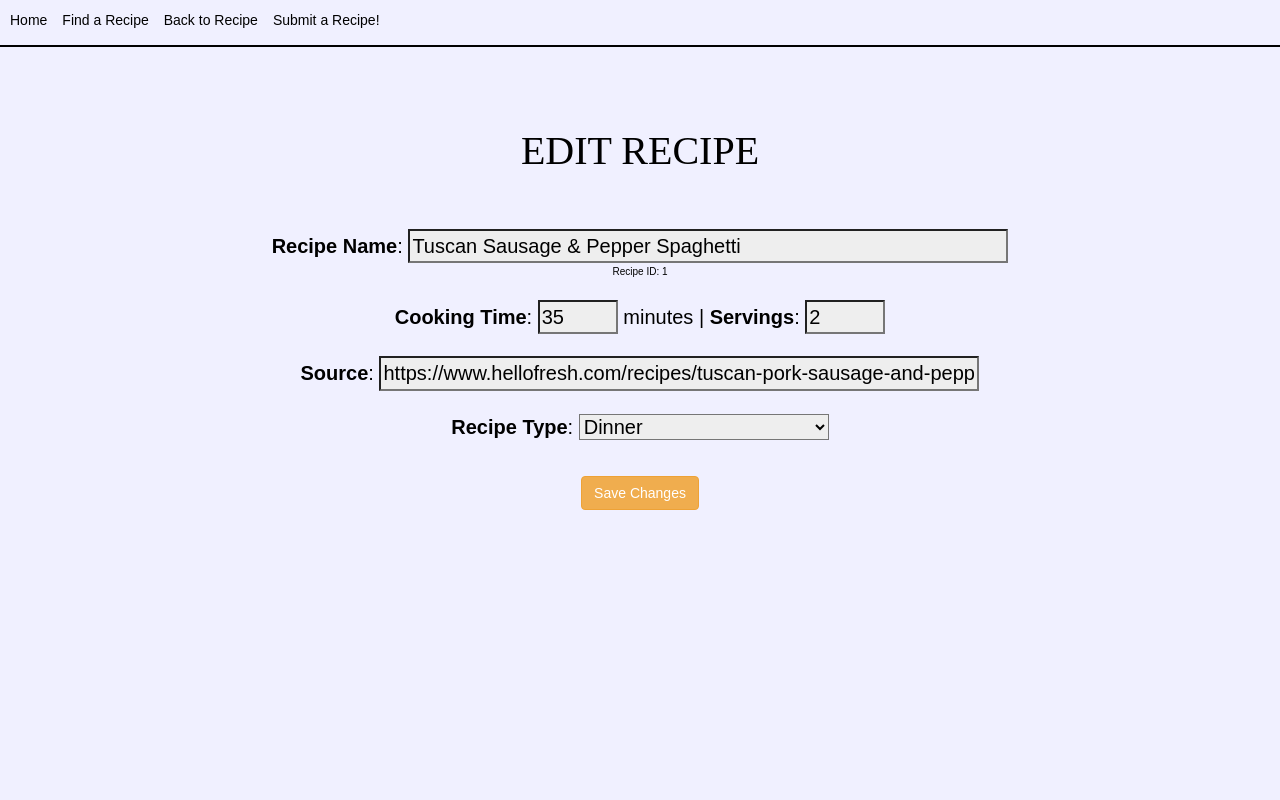
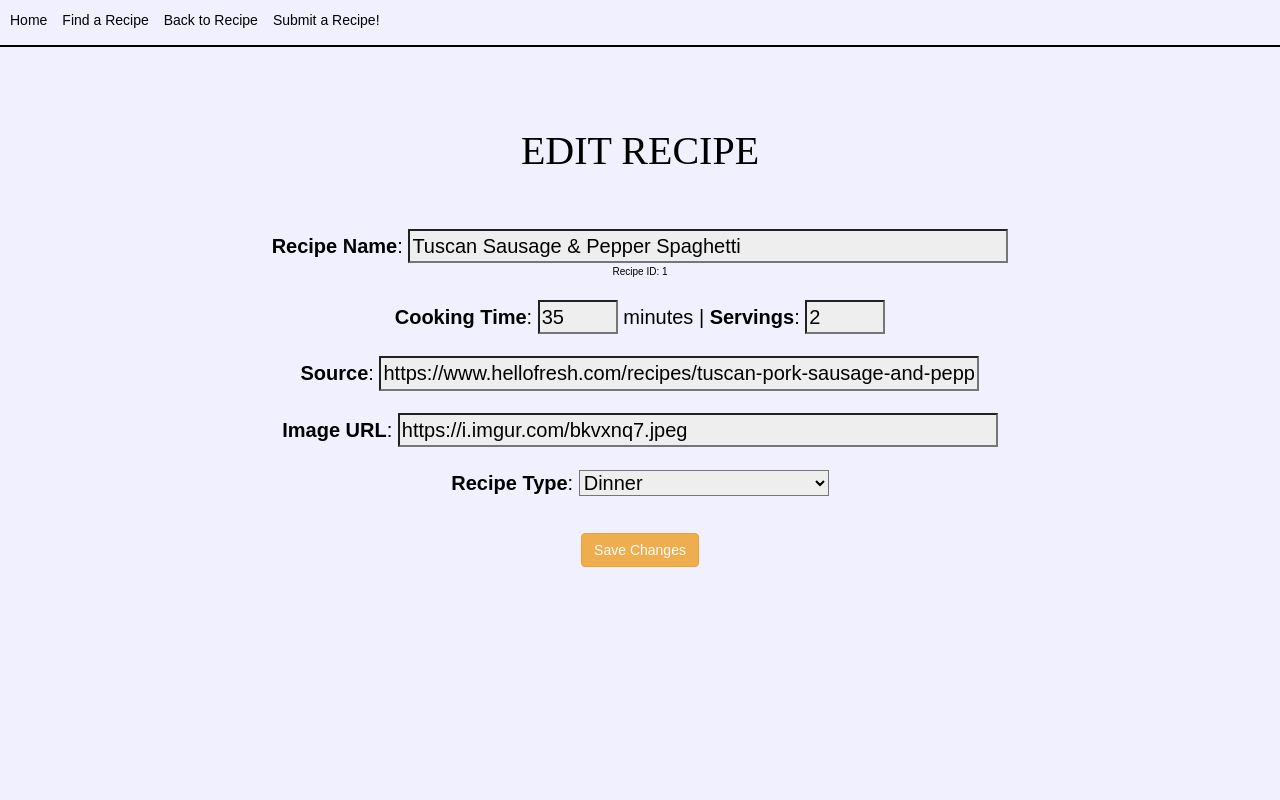
Before and after one commit to Lukipaela/CookBookWebsite, a Flask app: page /edit_header/1 in a window 1280 px wide. Run offline with Flask 3, Linux system fonts and the light colour scheme; data comes from the database, SQL or seed files in the repository; some libraries are stand-ins or nearby versions; some web fonts are replaced.

Commit message:
Added support for recipe image URL in header input form for recipe editor mode.

```diff
--- a/main.py
+++ b/main.py
@@ -1,19 +1,18 @@
 # -------------------- IMPORTS -------------------- #
-from random import random, randrange
+import os  # used for accessing environment variables
+from datetime import datetime
+from random import randrange
+
 from flask import Flask, render_template, request, redirect, url_for
 from flask_bootstrap import Bootstrap  # install with pip via terminal
-from datetime import datetime
-import os  # used for accessing environment variables
-from random import randrange
 
+import emailer
 import sqlite_handlers
+from recipe_forms import RecipeHeaderForm, RecipeInstructionForm, RecipeIngredientForm, RecipeNutritionForm \
+    , RecipeSearchForm, RecipeTagForm, DatabaseForm, EmailRecipeForm
 # my classes
-from sqlite_handlers import execute_query, execute_insert_script, execute_update_script, execute_delete_script\
+from sqlite_handlers import execute_query, execute_insert_script, execute_update_script, execute_delete_script \
     , execute_general_sql
-from recipe_forms import RecipeHeaderForm, RecipeInstructionForm, RecipeIngredientForm, RecipeNutritionForm\
-    , RecipeSearchForm, RecipeTagForm, DatabaseForm, EmailRecipeForm
-import emailer
-
 
 # -------------------- FLASK -------------------- #
 app = Flask(__name__)
@@ -235,15 +234,18 @@ def get_card_data(recipe_id_query: str, query_args: tuple):
 
 
 def update_header(recipe_id: str, new_recipe_name: str, new_recipe_time: int
-                  , new_recipe_servings: int, new_recipe_source: str, recipe_type_id: int):
+                  , new_recipe_servings: int, new_recipe_source: str, recipe_type_id: int
+                  , recipe_image: str):
     update_script = "UPDATE CBRecipe " \
                     'SET RecipeName = ?' \
                     ', CookingTime = ?' \
                     ', Servings = ?' \
                     ', Source = ? ' \
                     ', RecipeTypeID = ? ' \
+                    ', PhotoURL = ? ' \
                     'WHERE RecipeID = ?'
-    query_args = (new_recipe_name, new_recipe_time, new_recipe_servings, new_recipe_source, recipe_type_id, recipe_id)
+    query_args = (new_recipe_name, new_recipe_time, new_recipe_servings, new_recipe_source, recipe_type_id
+                  , recipe_image, recipe_id)
     execute_update_script(update_script, query_args)
 
 
@@ -380,12 +382,13 @@ def update_badges(recipe_id: int):
 
 
 def create_header(new_recipe_name: str, new_recipe_time: int
-                  , new_recipe_servings: int, new_recipe_source: str, new_creationGMT: str, recipe_type_id: str):
+                  , new_recipe_servings: int, new_recipe_source: str, new_creationGMT: str
+                  , recipe_type_id: str, recipe_image: str):
     # inserts a new record into the header table, brings back the new ID.
-    insert_script = 'INSERT INTO CBRecipe(RecipeName, CookingTime, Servings, Source, CreationGMT, RecipeTypeID)' \
-                    'SELECT ?, ?, ?, ?, ?, ? '
+    insert_script = 'INSERT INTO CBRecipe(RecipeName, CookingTime, Servings, Source, CreationGMT, RecipeTypeID, PhotoURL)' \
+                    'SELECT ?, ?, ?, ?, ?, ?, ? '
     query_args = (new_recipe_name, new_recipe_time, new_recipe_servings
-                  , new_recipe_source, new_creationGMT, recipe_type_id)
+                  , new_recipe_source, new_creationGMT, recipe_type_id, recipe_image)
     new_id = execute_insert_script(insert_script, query_args=query_args
                                    , table_name='CBRecipe', id_column='RecipeID')
 
@@ -523,6 +526,7 @@ def configure_header_form(recipe_id: str, recipe_header: dict):
         form.recipe_time.data = 1
         form.recipe_servings.data = 1
         form.recipe_source.data = ''
+        form.recipe_image.data = ''
         form.recipe_creationGMT.data = datetime.now()
         form.recipe_type.process_data(1)   # default CodeValue: dinner
         form.recipe_id.data = recipe_id
@@ -531,6 +535,7 @@ def configure_header_form(recipe_id: str, recipe_header: dict):
         form.recipe_time.data = recipe_header['CookingTime']
         form.recipe_servings.data = recipe_header['Servings']
         form.recipe_source.data = recipe_header['Source']
+        form.recipe_image.data = recipe_header['PhotoURL']
         form.recipe_creationGMT.data = recipe_header['CreationGMT']
         form.recipe_type.process_data(recipe_header['RecipeTypeID'])
         form.recipe_id.data = recipe_id
@@ -694,17 +699,19 @@ def process_header_form(form):
     recipe_time = form["recipe_time"]
     recipe_servings = form["recipe_servings"]
     recipe_source = form["recipe_source"]
+    recipe_image = form["recipe_image"]
     recipe_type_id = form["recipe_type"]
     recipe_id = form["recipe_id"]
     recipe_creationGMT = form["recipe_creationGMT"]
     if recipe_id != NEW_RECORD_PAGE_INDEX:
         update_header(recipe_id=recipe_id, new_recipe_name=recipe_name, new_recipe_time=recipe_time
                       , new_recipe_servings=recipe_servings, new_recipe_source=recipe_source
-                      , recipe_type_id=recipe_type_id)
+                      , recipe_type_id=recipe_type_id, recipe_image=recipe_image)
     else:
         recipe_id = create_header(new_recipe_name=recipe_name, new_recipe_time=recipe_time
                                   , new_recipe_servings=recipe_servings, new_recipe_source=recipe_source
-                                  , new_creationGMT=recipe_creationGMT, recipe_type_id=recipe_type_id)
+                                  , new_creationGMT=recipe_creationGMT, recipe_type_id=recipe_type_id
+                                  , recipe_image=recipe_image)
     return recipe_id
 
 
--- a/recipe_forms.py
+++ b/recipe_forms.py
@@ -1,7 +1,8 @@
 # imports
-from wtforms import validators, SubmitField, SelectField, StringField, IntegerField, DecimalField, TextAreaField\
-    , BooleanField, SelectMultipleField
 from flask_wtf import FlaskForm  # pip install Flask-WTF
+from wtforms import SubmitField, SelectField, StringField, IntegerField, DecimalField, TextAreaField \
+    , BooleanField
+
 from sqlite_handlers import execute_query
 
 
@@ -12,6 +13,8 @@ class RecipeHeaderForm(FlaskForm):
     recipe_time = IntegerField(label="Cooking Time")
     recipe_source = StringField(label="Source"
                                 , render_kw={"placeholder": "EG. Jimmy Needles or www.JimmyNeedles.com/recipe/1"})
+    recipe_image = StringField(label="Image URL "
+                                , render_kw={"placeholder": "EG. https://i.imgur.com/TacoPic"})
     __query_string = "SELECT RecipeTypeID, ShortName FROM CBRecipeType ORDER BY 2 ASC"
     __recipe_type_choices = execute_query(__query_string, convert_to_dict=False)
     recipe_type = SelectField(label="Recipe Type", choices=__recipe_type_choices)
--- a/templates/edit_header.html
+++ b/templates/edit_header.html
@@ -27,6 +27,8 @@
                 <br>
                 <div class="font-size-standard font-standard">{{ form.recipe_source.label }}: {{ form.recipe_source(class="text-entry-long") }}</div>
                 <br>
+                <div class="font-size-standard font-standard">{{ form.recipe_image.label }}: {{ form.recipe_image(class="text-entry-long") }}</div>
+                <br>
                 <div class="font-size-standard font-standard">{{ form.recipe_type.label }}: {{ form.recipe_type(class="combo-wide") }}</div>
                 <br>
                 <div class="hidden-fields">
```
